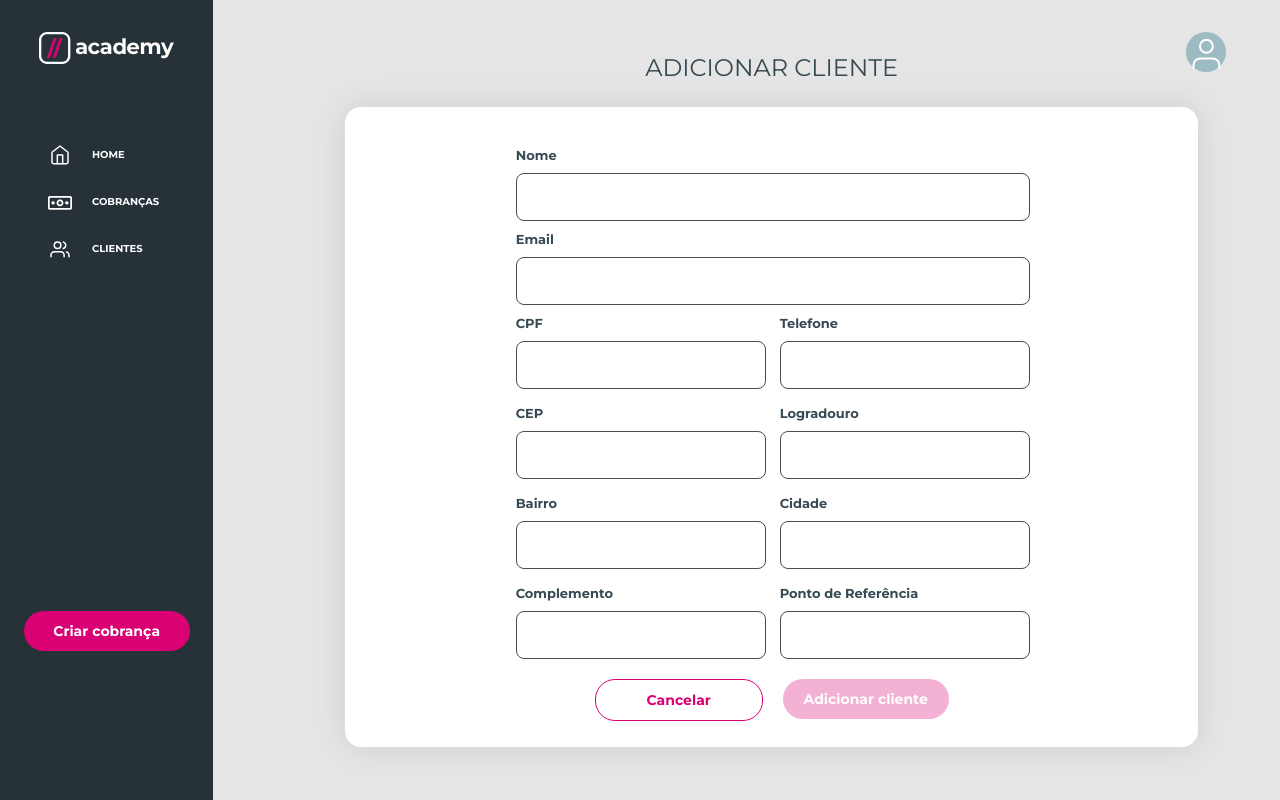
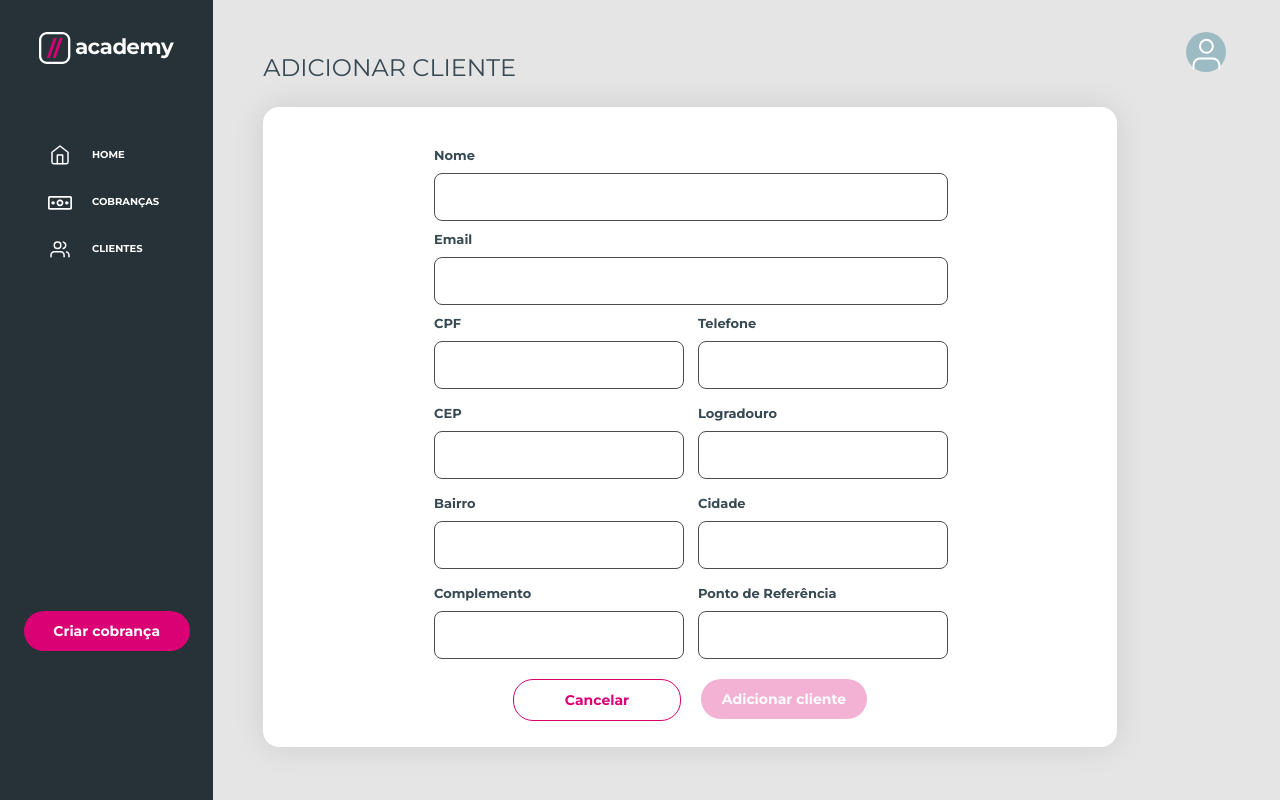
Before and after one commit to Ilwel/desafio-front-end-cubos-final, a React (Create React App) app: page /clients/add in a window 1280 px wide. Built offline with nearby package versions, Linux system fonts and the light colour scheme; sample sign-in values are in the browser's storage.

Commit message:
style fix

```diff
--- a/src/components/ModalEditClient/styles.css
+++ b/src/components/ModalEditClient/styles.css
@@ -13,7 +13,7 @@
 
 }
 
-.l-container-form{
+.modal .l-container-form{
 
   display: flex;
   align-items: center;
```
